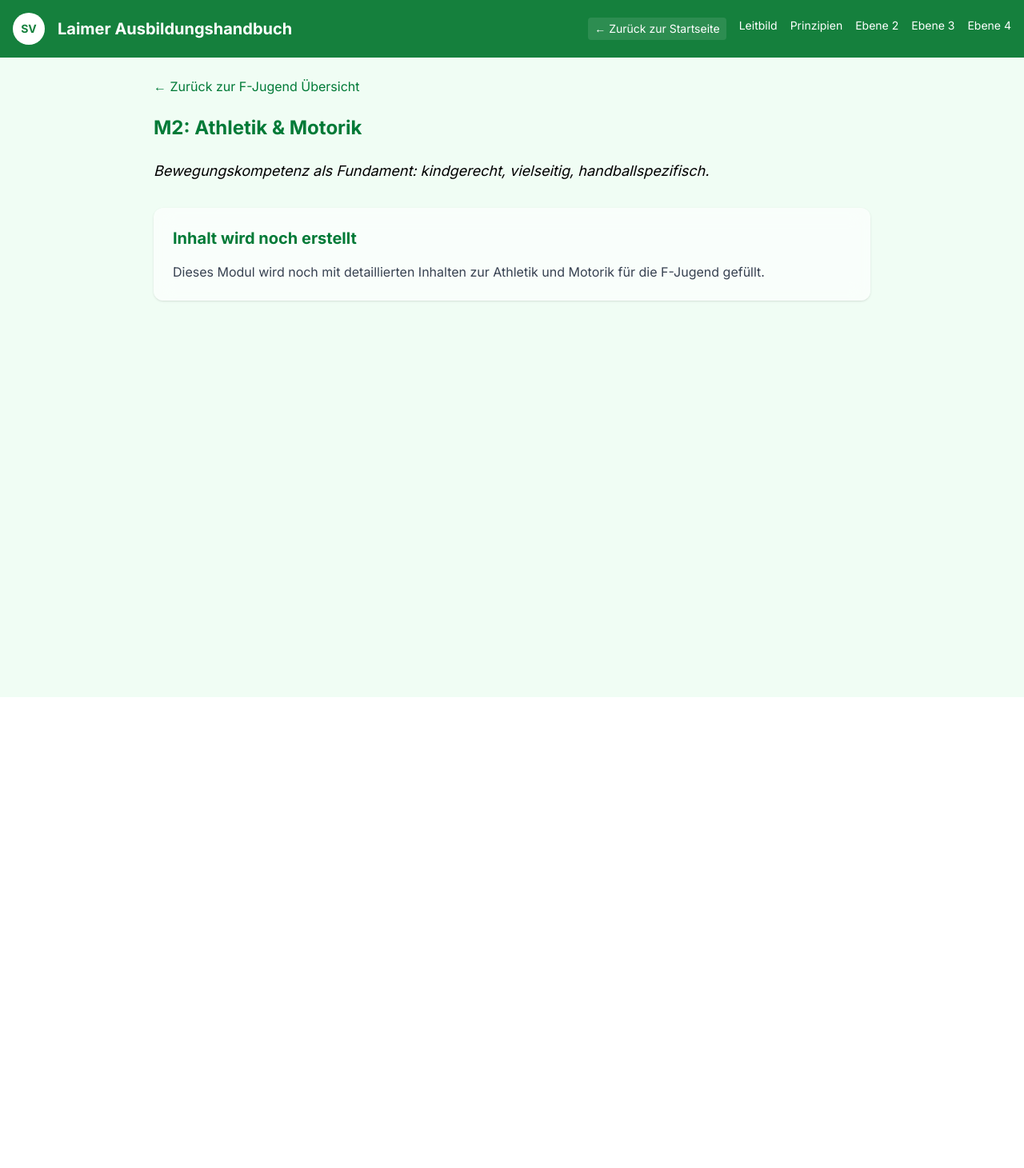
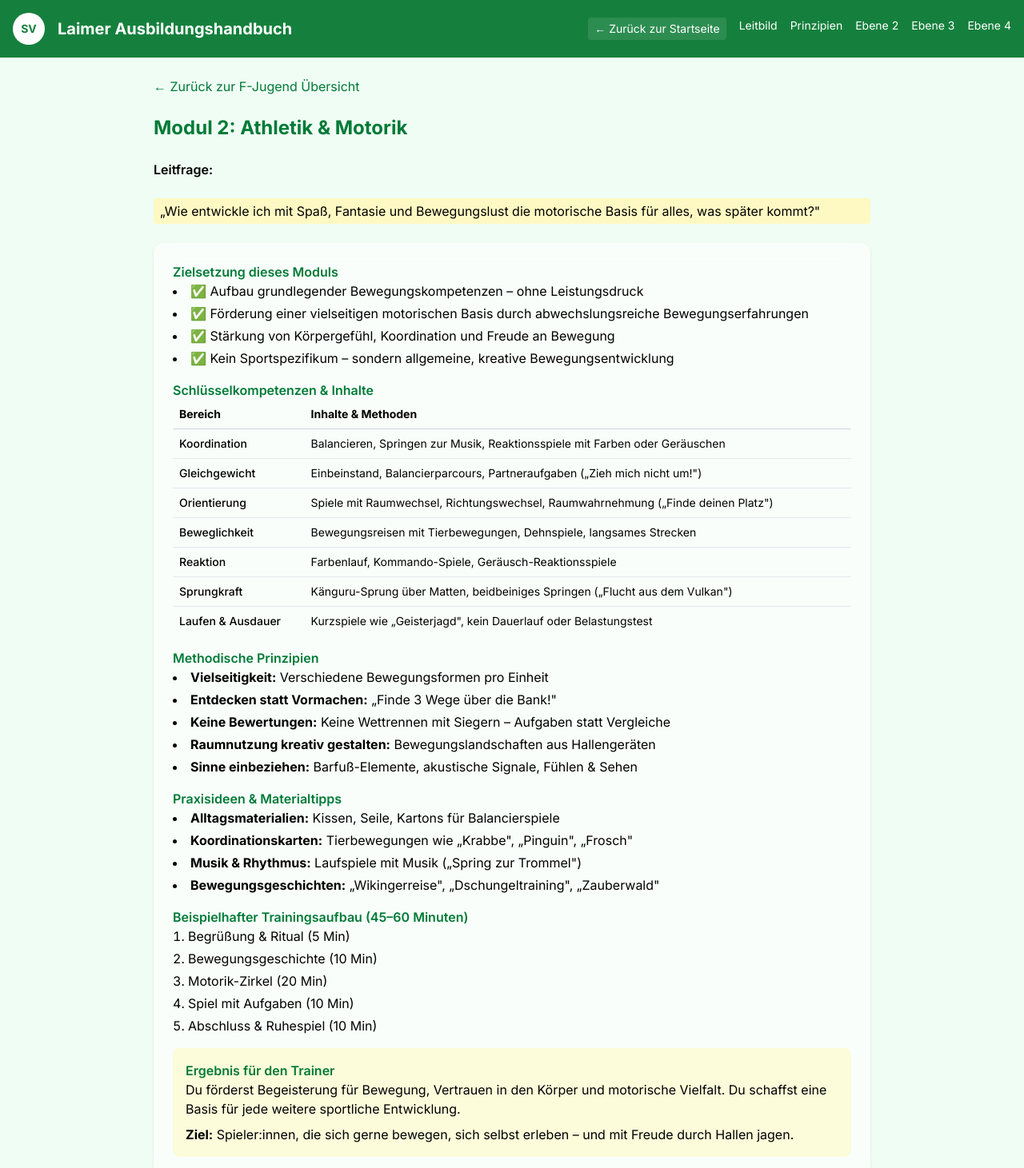
Before and after one commit to OGCoach23/Handbuch-Ausbildung, a React (Vite) app: page /f-jugend-m2 in a window 1280 px wide. Shown: the top 1461 px of the page at 80% size. Before the commit the page ends 872 px from the top, so only its background shows below. Built offline with nearby package versions, Linux system fonts and the light colour scheme.

Commit message:
Add detailed content to F-Jugend Modul 2: Athletik & Motorik

```diff
--- a/src/pages/f-jugend-m2.jsx
+++ b/src/pages/f-jugend-m2.jsx
@@ -8,7 +8,7 @@ export default function FJugendM2() {
         initial={{ opacity: 0, y: 30 }}
         animate={{ opacity: 1, y: 0 }}
         transition={{ duration: 0.6 }}
-        className="max-w-4xl mx-auto"
+        className="max-w-4xl mx-auto space-y-6"
       >
         <div className="mb-6">
           <Link to="/f-jugend" className="text-primary hover:underline">
@@ -16,16 +16,85 @@ export default function FJugendM2() {
           </Link>
         </div>
 
-        <h1 className="text-2xl font-bold text-primary mb-6">M2: Athletik & Motorik</h1>
-        <p className="text-lg mb-8 italic">
-          Bewegungskompetenz als Fundament: kindgerecht, vielseitig, handballspezifisch.
-        </p>
+        <h1 className="text-2xl font-bold text-primary">Modul 2: Athletik & Motorik</h1>
 
-        <div className="bg-white/60 backdrop-blur-md p-6 rounded-xl shadow">
-          <h2 className="text-xl font-bold text-primary mb-4">Inhalt wird noch erstellt</h2>
-          <p className="text-gray-700">
-            Dieses Modul wird noch mit detaillierten Inhalten zur Athletik und Motorik für die F-Jugend gefüllt.
-          </p>
+        <p className="font-semibold">Leitfrage:</p>
+        <p className="bg-yellow-100 px-2 py-1 rounded">„Wie entwickle ich mit Spaß, Fantasie und Bewegungslust die motorische Basis für alles, was später kommt?"</p>
+
+        <div className="bg-white/60 backdrop-blur-md p-6 rounded-xl shadow space-y-4">
+          <div>
+            <h3 className="font-semibold text-primary">Zielsetzung dieses Moduls</h3>
+            <ul className="list-disc list-inside space-y-1">
+              <li>✅ Aufbau grundlegender Bewegungskompetenzen – ohne Leistungsdruck</li>
+              <li>✅ Förderung einer vielseitigen motorischen Basis durch abwechslungsreiche Bewegungserfahrungen</li>
+              <li>✅ Stärkung von Körpergefühl, Koordination und Freude an Bewegung</li>
+              <li>✅ Kein Sportspezifikum – sondern allgemeine, kreative Bewegungsentwicklung</li>
+            </ul>
+          </div>
+
+          <div>
+            <h3 className="font-semibold text-primary">Schlüsselkompetenzen & Inhalte</h3>
+            <div className="overflow-x-auto">
+              <table className="table-auto w-full text-sm">
+                <thead>
+                  <tr className="border-b border-gray-300">
+                    <th className="text-left p-2">Bereich</th>
+                    <th className="text-left p-2">Inhalte & Methoden</th>
+                  </tr>
+                </thead>
+                <tbody>
+                  <tr className="border-b border-gray-200"><td className="p-2 font-medium">Koordination</td><td className="p-2">Balancieren, Springen zur Musik, Reaktionsspiele mit Farben oder Geräuschen</td></tr>
+                  <tr className="border-b border-gray-200"><td className="p-2 font-medium">Gleichgewicht</td><td className="p-2">Einbeinstand, Balancierparcours, Partneraufgaben („Zieh mich nicht um!")</td></tr>
+                  <tr className="border-b border-gray-200"><td className="p-2 font-medium">Orientierung</td><td className="p-2">Spiele mit Raumwechsel, Richtungswechsel, Raumwahrnehmung („Finde deinen Platz")</td></tr>
+                  <tr className="border-b border-gray-200"><td className="p-2 font-medium">Beweglichkeit</td><td className="p-2">Bewegungsreisen mit Tierbewegungen, Dehnspiele, langsames Strecken</td></tr>
+                  <tr className="border-b border-gray-200"><td className="p-2 font-medium">Reaktion</td><td className="p-2">Farbenlauf, Kommando-Spiele, Geräusch-Reaktionsspiele</td></tr>
+                  <tr className="border-b border-gray-200"><td className="p-2 font-medium">Sprungkraft</td><td className="p-2">Känguru-Sprung über Matten, beidbeiniges Springen („Flucht aus dem Vulkan")</td></tr>
+                  <tr><td className="p-2 font-medium">Laufen & Ausdauer</td><td className="p-2">Kurzspiele wie „Geisterjagd", kein Dauerlauf oder Belastungstest</td></tr>
+                </tbody>
+              </table>
+            </div>
+          </div>
+
+          <div>
+            <h3 className="font-semibold text-primary">Methodische Prinzipien</h3>
+            <ul className="list-disc list-inside space-y-1">
+              <li><strong>Vielseitigkeit:</strong> Verschiedene Bewegungsformen pro Einheit</li>
+              <li><strong>Entdecken statt Vormachen:</strong> „Finde 3 Wege über die Bank!"</li>
+              <li><strong>Keine Bewertungen:</strong> Keine Wettrennen mit Siegern – Aufgaben statt Vergleiche</li>
+              <li><strong>Raumnutzung kreativ gestalten:</strong> Bewegungslandschaften aus Hallengeräten</li>
+              <li><strong>Sinne einbeziehen:</strong> Barfuß-Elemente, akustische Signale, Fühlen & Sehen</li>
+            </ul>
+          </div>
+
+          <div>
+            <h3 className="font-semibold text-primary">Praxisideen & Materialtipps</h3>
+            <ul className="list-disc list-inside space-y-1">
+              <li><strong>Alltagsmaterialien:</strong> Kissen, Seile, Kartons für Balancierspiele</li>
+              <li><strong>Koordinationskarten:</strong> Tierbewegungen wie „Krabbe", „Pinguin", „Frosch"</li>
+              <li><strong>Musik & Rhythmus:</strong> Laufspiele mit Musik („Spring zur Trommel")</li>
+              <li><strong>Bewegungsgeschichten:</strong> „Wikingerreise", „Dschungeltraining", „Zauberwald"</li>
+            </ul>
+          </div>
+
+          <div>
+            <h3 className="font-semibold text-primary">Beispielhafter Trainingsaufbau (45–60 Minuten)</h3>
+            <ol className="list-decimal list-inside space-y-1">
+              <li>Begrüßung & Ritual (5 Min)</li>
+              <li>Bewegungsgeschichte (10 Min)</li>
+              <li>Motorik-Zirkel (20 Min)</li>
+              <li>Spiel mit Aufgaben (10 Min)</li>
+              <li>Abschluss & Ruhespiel (10 Min)</li>
+            </ol>
+          </div>
+
+          <div className="bg-yellow-100/60 p-4 rounded-lg">
+            <h3 className="font-semibold text-primary">Ergebnis für den Trainer</h3>
+            <p className="mb-2">
+              Du förderst Begeisterung für Bewegung, Vertrauen in den Körper und motorische Vielfalt.
+              Du schaffst eine Basis für jede weitere sportliche Entwicklung.
+            </p>
+            <p><strong>Ziel:</strong> Spieler:innen, die sich gerne bewegen, sich selbst erleben – und mit Freude durch Hallen jagen.</p>
+          </div>
         </div>
       </motion.div>
     </div>
```
